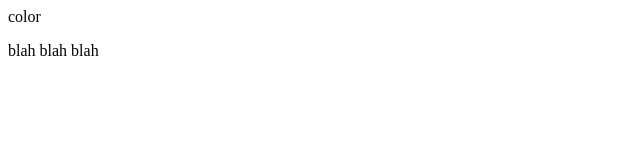
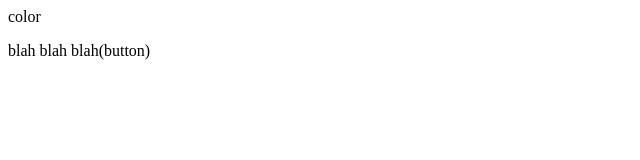
Before and after one commit to srujan00000/localrepo, a plain HTML site: page index.html in a window 1280 px wide. Shown: the full height of the page, 0-640 px from the left. Drawn offline with Linux system fonts and the light colour scheme.

Commit message:
add button

```diff
--- a/index.html
+++ b/index.html
@@ -1,2 +1,2 @@
 <p>color</p>
-<p>blah blah blah</p>
+<p>blah blah blah(button)</p>
```
